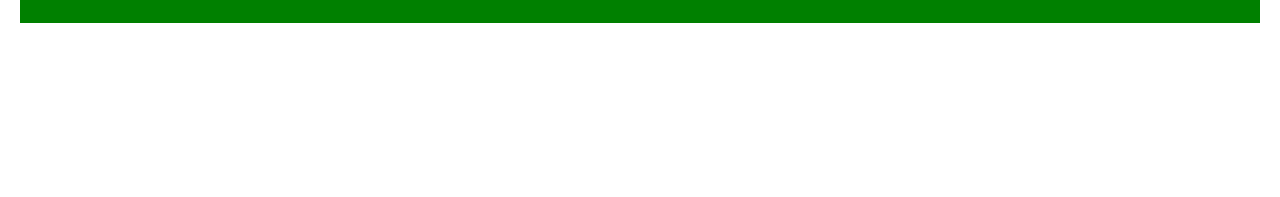
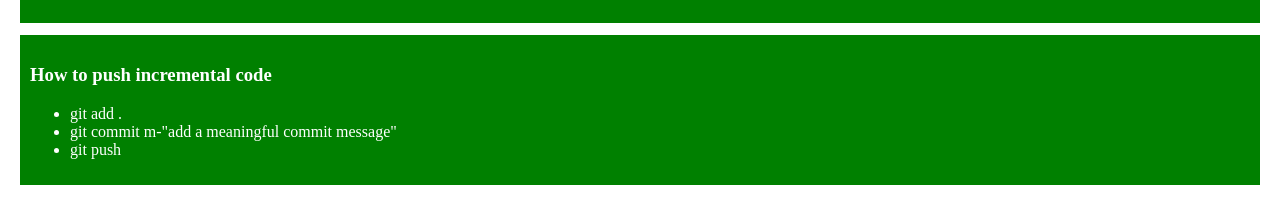
Before and after one commit to m-sarful/Simple-website, a plain HTML site: page sarful.html in a window 1280 px wide. Shown: the part 796-993 px from the top of the page. Before the commit the page ends 831 px from the top, so only its background shows below. Drawn offline with Linux system fonts and the light colour scheme.

Commit message:
added a list to push code

```diff
--- a/sarful.html
+++ b/sarful.html
@@ -27,5 +27,13 @@
     <h1>My First Heading</h1>
     <p>Lorem ipsum dolor sit amet consectetur adipisicing elit. Asperiores rem quaerat soluta culpa quo nam, excepturi accusantium aut eum. Cupiditate suscipit placeat aperiam aliquid fuga? Asperiores inventore quasi natus incidunt eveniet saepe quidem aliquam!</p>
     </div>
+    <div class="blog">
+        <h3>How to push incremental code</h3>
+         <ul>
+            <li>git add .</li>
+            <li>git commit m-"add a meaningful commit message"</li>
+            <li>git push</li>
+         </ul>
+    </div>
 </body>
 </html>
```
